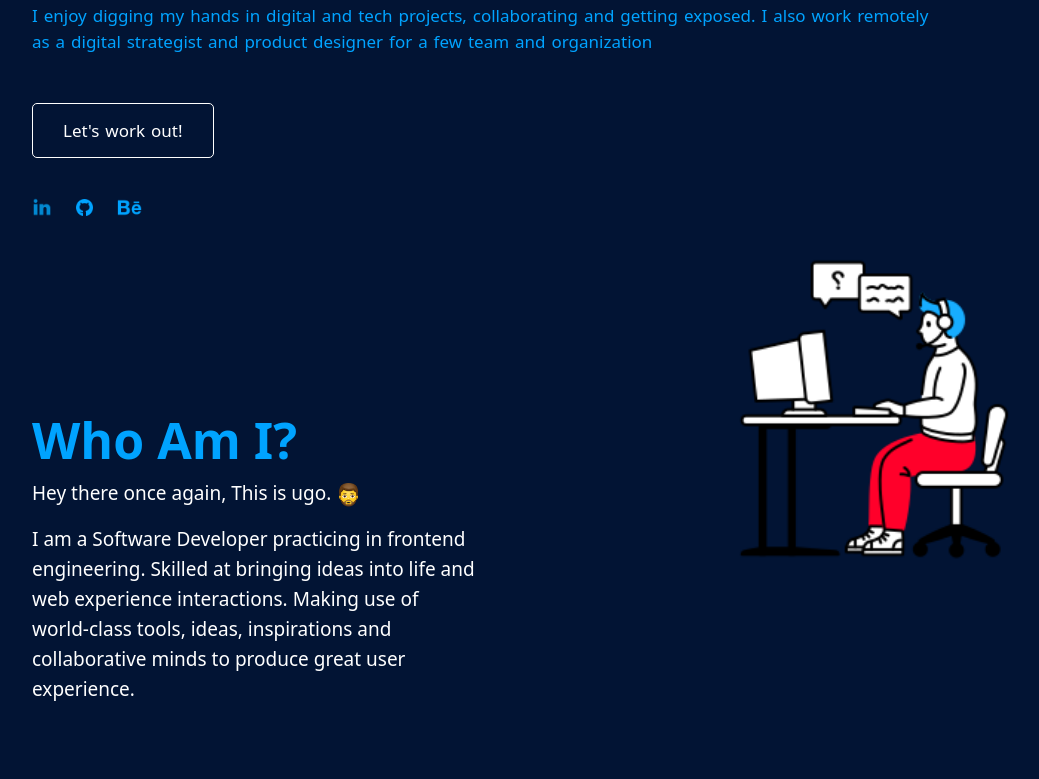
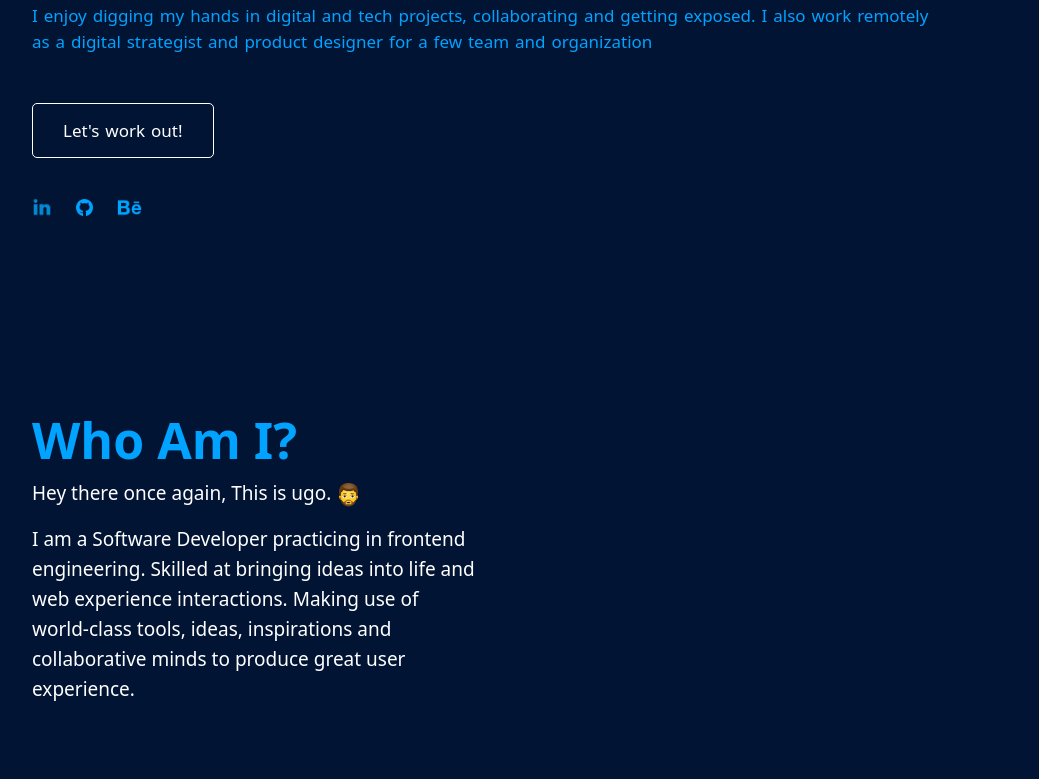
Before and after one commit to emmich/myself, a React (Create React App) app: page / in a window 1280 px wide. Shown: the part 459-1238 px from the top of the page, without its empty margins (150-1189 px from the left). Built offline with nearby package versions, Linux system fonts and the light colour scheme; a web font is replaced by a local one.

Commit message:
img update

```diff
--- a/src/components/Main.js
+++ b/src/components/Main.js
@@ -22,7 +22,7 @@ const Main = () => {
                     </div>
                 </div>
 
-                <img src="/assets/person.png" width= "380px;" height="380px" alt="Linkedin"  className="person"/>
+                {/* <img src="/assets/person.png" width= "380px;" height="380px" alt="Linkedin"  className="person"/> */}
 
                 <div className="section_two">
                     <div className="me" id="me">
--- a/src/styles/Main.css
+++ b/src/styles/Main.css
@@ -211,7 +211,7 @@ main {
 
 
 /*########## Section two ###### */
-.person {
+/* .person {
     position: absolute;
     right: 5%;
     transform: rotateY(180deg);
@@ -221,7 +221,7 @@ main {
     .person {
         bottom: -45%;
     }
-}
+} */
 
 /*########## Section two ###### */
 
@@ -240,7 +240,7 @@ main {
 @media only screen and (max-width:768.98px)
 {
     .me {
-        margin: 250px 20px 50px;
+        margin: 150px 20px 50px;
     }
 }
 .about h1{
```
